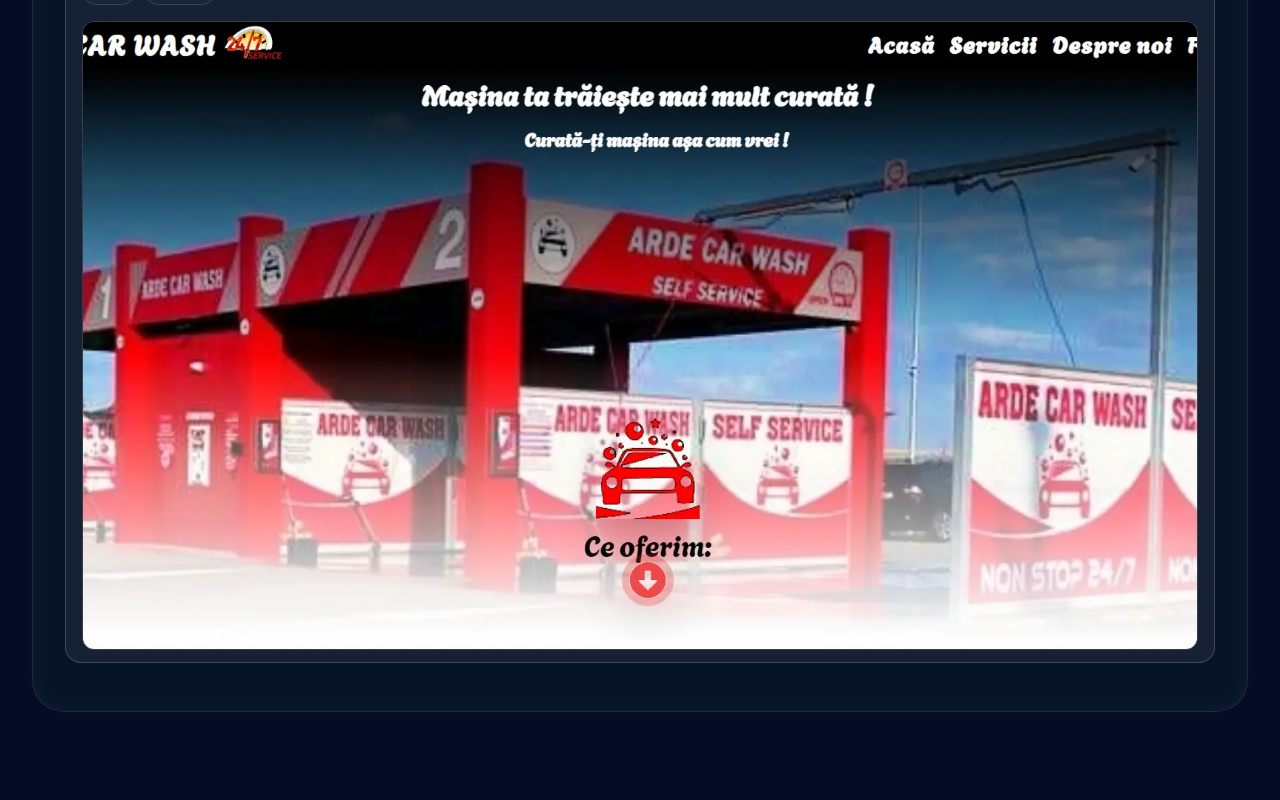
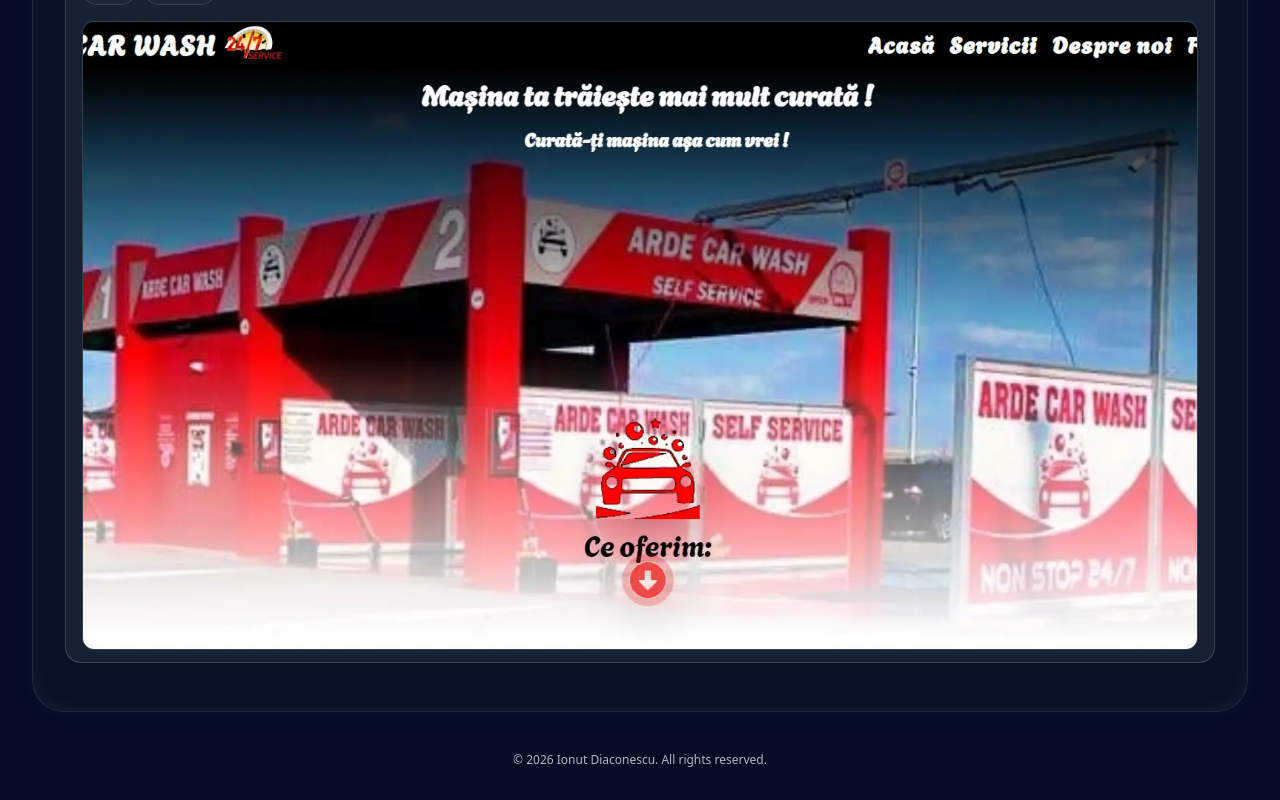
Before and after one commit to ionutdiaconescu/my-web, a Next.js app: page / in a window 1280 px wide. Shown: the part 3914-4714 px from the top of the page. Before the commit the page ends 4666 px from the top, so only its background shows below. Built offline with nearby package versions, Linux system fonts and the light colour scheme.

Commit message:
footer aded Text: “© 2026 Ionut Diaconescu. All rights reserved.”

```diff
--- a/app/page.tsx
+++ b/app/page.tsx
@@ -4,6 +4,7 @@
 import WorkSection from "./components/WorkSection";
 
 export default function Home() {
+  const currentYear = new Date().getFullYear();
   return (
     <div className="min-h-screen w-full font-sans bg-(--background)">
       <main className="grid min-h-screen h-full w-full grid-cols-1 items-start justify-center gap-8 px-8 py-10 pt-24 min-[1400px]:grid-cols-[0.3fr_0.9fr]">
@@ -16,6 +17,9 @@
           <WorkSection />
         </section>
       </main>
+      <footer className="px-8 pb-8 text-center text-xs text-(--smoke)">
+        © {currentYear} Ionut Diaconescu. All rights reserved.
+      </footer>
     </div>
   );
 }
```
